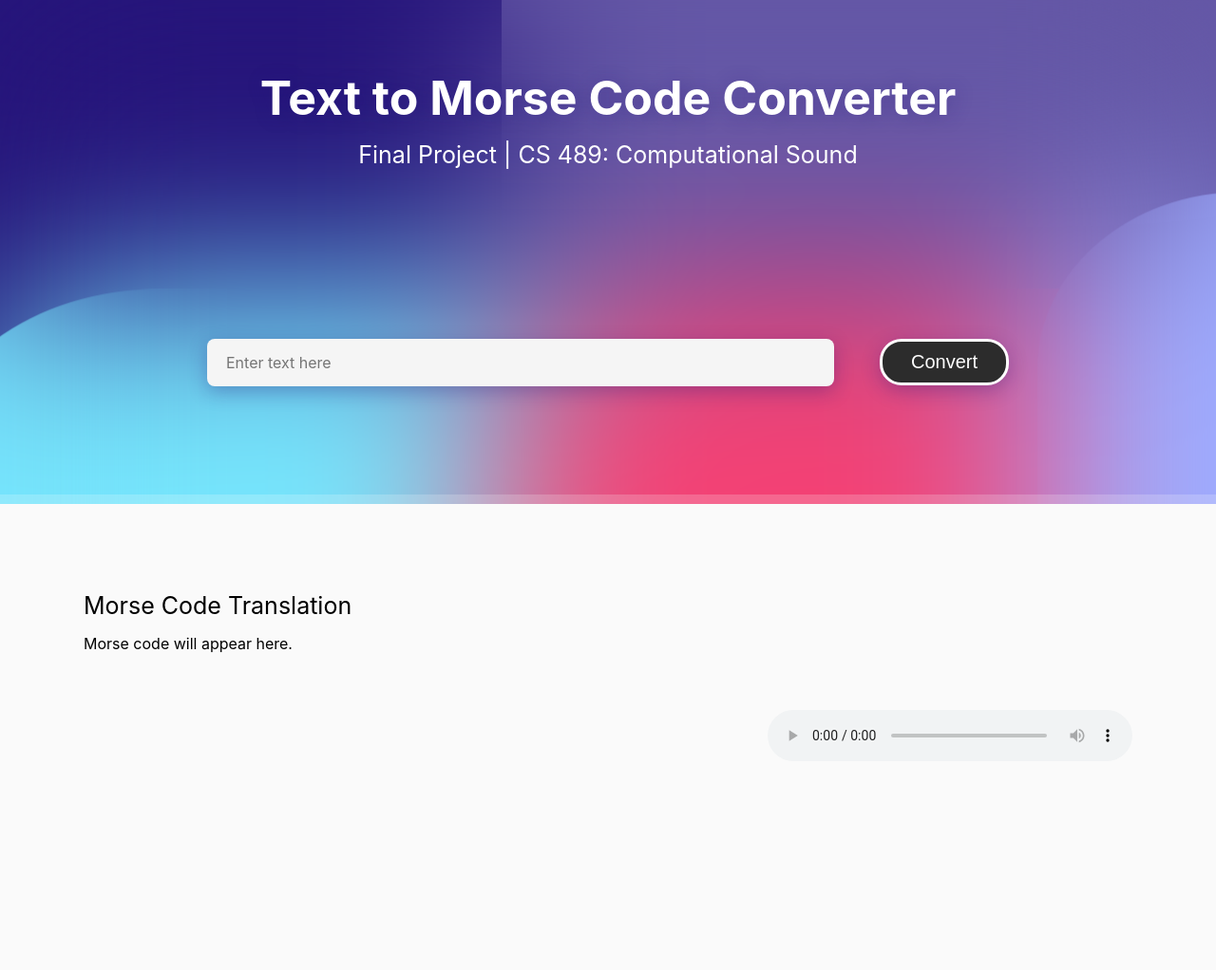
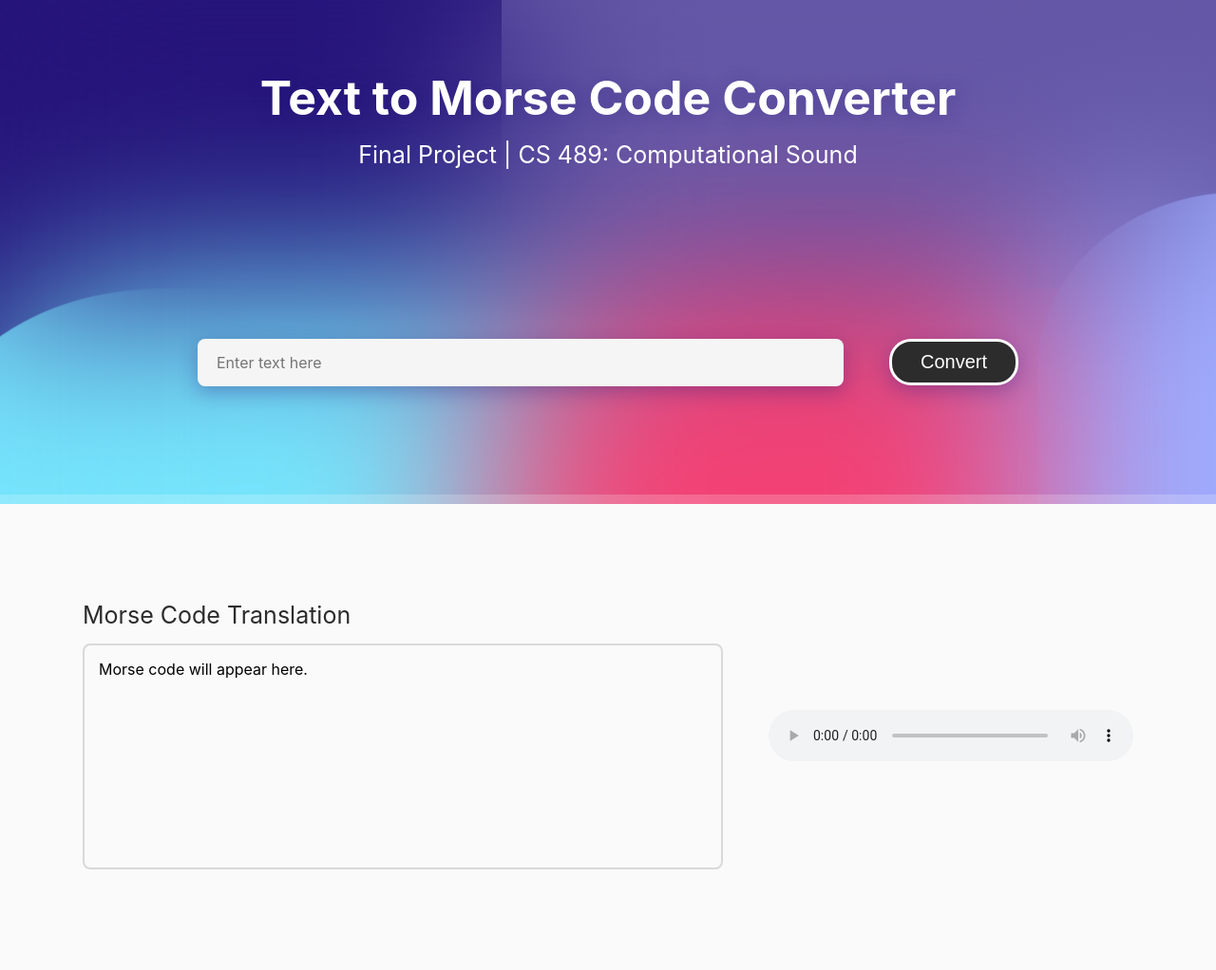
Before and after one commit to AlaraBulur/CS489, a Flask app: page / in a window 1280 px wide. Shown: the whole page at 95% size. Run offline with Flask 3, Linux system fonts and the light colour scheme.

Commit message:
long input accomodated, styling complete

```diff
--- a/static/css/style.css
+++ b/static/css/style.css
@@ -50,6 +50,7 @@ body{
     border-radius: 8px;
     text-align: left;
     padding-left: 20px;
+    padding-right: 20px;
     font-family: 'Inter';
     font-size: 16px;
     box-shadow: 0 6px 20px 0 rgba(38, 21, 123, 0.3);
@@ -73,13 +74,12 @@ body{
     display: flex;
     justify-content: center;
     flex-direction: row;
-    gap: 5rem;
+    gap: 3rem;
     outline: 10px solid rgba(255, 255, 255, 0.2);
 }
 
 .morse_text {
-    width: 50vw;
-    height: 30vh;
+    color:  #2C2C2C;
 }
 
 .audio{
@@ -91,11 +91,29 @@ body{
     font-family: 'Inter';
     font-size: 25px;
     margin-bottom: 15px;
+    color:  #2C2C2C;
+}
 
-}
 
 #audio-player{
     width:30vw;
+}
+
+#morse-result {
+    text-align: left;
+    align-items: left;
+    width: 50vw;
+    height: 20vh;
+    border-radius: 8px;
+    border: 2px solid #D9D9D9;
+    background-color: #FAFAFA;
+    padding: 15px;
+    font-family: 'Inter';
+    font-size: 16px;
+}
+
+#morse-result:focus{
+    outline:none;
 }
 
 .wrapper h1{
@@ -226,5 +244,5 @@ body{
 
 #button:hover {
     background-color: black;
-    transition: 0.7s;
+    transition: 0.4s;
 }
--- a/templates/index.html
+++ b/templates/index.html
@@ -25,7 +25,8 @@
     <div class="translation">
         <div class="morse_text">
             <p id = "morse-title">Morse Code Translation<p>
-            <p id="morse-code-text">Morse code will appear here.</p>
+            <textarea id="morse-result" style="resize: none;" readonly>Morse code will appear here.</textarea>
+
         </div>
         <div class="audio">
             <audio id="audio-player" controls>
@@ -67,7 +68,7 @@
 
                 // Display the Morse code text
                 const morseCodeText = result.morse_code;
-                document.getElementById("morse-code-text").textContent = morseCodeText;
+                document.getElementById("morse-result").value = morseCodeText;
 
                 // Set the audio source to the returned audio URL
                 const audioUrl = result.audio_url;
--- a/texttomorse.py
+++ b/texttomorse.py
@@ -10,7 +10,7 @@ MORSE_CODE_DICT = {
     'Y': '-.--', 'Z': '--..', '1': '.----', '2': '..---', '3': '...--',
     '4': '....-', '5': '.....', '6': '-....', '7': '--...', '8': '---..',
     '9': '----.', '0': '-----', ' ': '/',  '.':'.-.-.-', ',':'--..--',
-    '!': '-.-.--'
+    '!': '-.-.--', '?': '..--..'
 }
 
 def text_to_morse(text):
```
Also changed, not shown: 11 other files.
